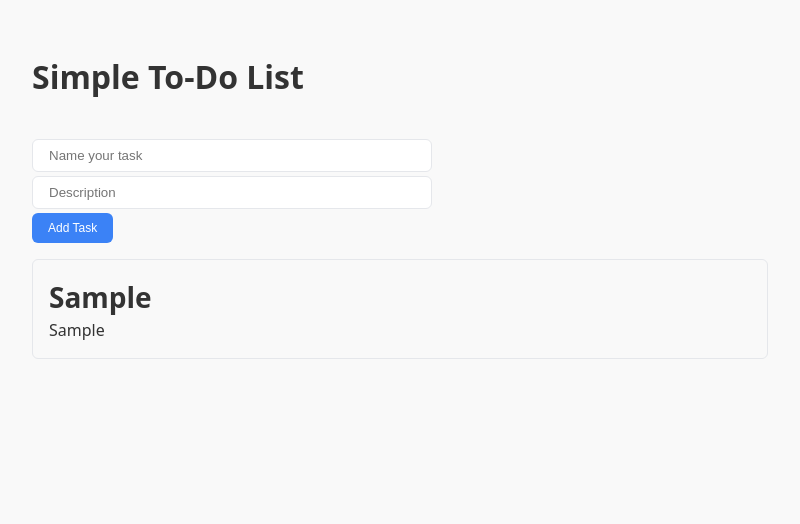
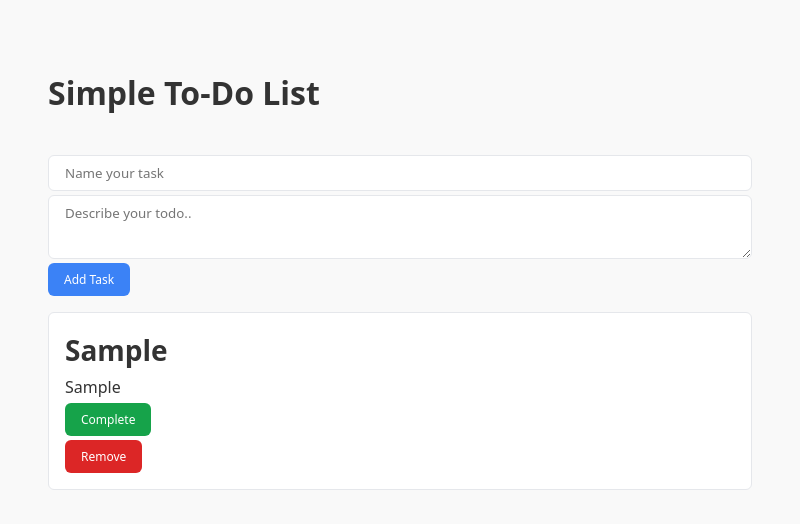
Before and after one commit to samweavers/electron-todo-app, an Electron app: page index.html in a window 800 px wide. Both pictures are taken after typing "Sample", "Sample" into the empty fields and a click on the button "Add Task". Drawn offline with Linux system fonts and the light colour scheme; no server answers.

Commit message:
resync with -bak

```diff
--- a/index.html
+++ b/index.html
@@ -8,7 +8,10 @@
     <h1>Simple To-Do List</h1>
     <section class="todo-inputs">
       <input type="text" id="taskTitleInput" placeholder="Name your task" />
-      <input type="textarea" id="taskDescInput" placeholder="Description" />
+      <textarea
+        type="text"
+        id="taskDescInput"
+        placeholder="Describe your todo.."></textarea>
       <button class="btn" onclick="addTask()">Add Task</button>
     </section>
     <article class="task-list" id="taskList"></article>
--- a/main.css
+++ b/main.css
@@ -4,9 +4,20 @@
   box-sizing: border-box;
 }
 
+:root {
+  --input-height: 2rem;
+  --color-green-200: #bbf7d0;
+  --color-green-600: #16a34a;
+  --color-green-700: #15803d;
+  --color-green-800: #166534;
+  --color-green-900: #14532d;
+  --color-red-600: #dc2626;
+  --color-red-700: #b91c1c;
+}
+
 body {
   margin: 0;
-  padding: 2rem;
+  padding: 3rem;
   font-family: system-ui, sans-serif;
   background-color: #f9f9f9;
   color: #333;
@@ -15,12 +26,17 @@ body {
   gap: 1rem;
 }
 
-input {
+body * {
+  font-family: system-ui, sans-serif;
+}
+
+input,
+textarea {
   width: 100%;
   height: 100%;
+  min-height: var(--input-height);
   padding-left: 1rem; /* px-4 */
   padding-right: 1rem;
-  max-width: 400px;
   padding-top: 0.5rem; /* py-2 */
   padding-bottom: 0.5rem;
   border: 1px solid #e5e7eb;
@@ -28,9 +44,18 @@ input {
   outline: none;
 }
 
-input:focus {
+textarea {
+  min-height: calc(var(--input-height) * 2);
+}
+
+input:focus,
+textarea:focus {
   outline: none;
   box-shadow: 0 0 0 2px rgba(59, 130, 246, 0.5); /* focus:ring-2 focus:ring-blue-500 */
+}
+
+textarea {
+  height: 2rem;
 }
 
 .btn {
@@ -64,8 +89,25 @@ input:focus {
 }
 .todo-item {
   padding: 1rem;
+  background-color: white;
   border: 1px solid #e5e7eb;
   border-radius: 0.375rem; /* rounded-md */
+  display: grid;
+  gap: 0.25rem;
+  position: relative;
+}
+.todo-item.completed {
+  background-color: var(--color-green-200);
+  color: var(--color-green-900);
+}
+.todo-item.completed:after {
+  content: '\2705';
+  position: absolute;
+  top: 5px;
+  right: 5px;
+}
+.todo-item.completed .todo-desc {
+  display: none;
 }
 
 .task-list {
@@ -77,3 +119,17 @@ input:focus {
   display: grid;
   gap: 0.25rem;
 }
+
+.btn.todo-btn-delete {
+  background-color: var(--color-red-600);
+}
+.btn.todo-btn-delete:hover {
+  background-color: var(--color-red-700);
+}
+
+.btn.todo-btn-complete {
+  background-color: var(--color-green-600);
+}
+.btn.todo-btn-complete:hover {
+  background-color: var(--color-green-700);
+}
--- a/package.json
+++ b/package.json
@@ -4,13 +4,15 @@
   "description": "A simple to-do list app using Electron",
   "main": "main.js",
   "scripts": {
-    "start": "electron ."
+    "start": "electron .",
+    "package": "electron-packager . --overwrite --platform=darwin --arch=x64 --out=dist"
   },
   "author": "Your Name",
   "license": "MIT",
   "devDependencies": {
     "autoprefixer": "^10.4.21",
-    "electron": "^30.0.0",
+    "electron": "^30.5.1",
+    "electron-packager": "^17.1.2",
     "postcss": "^8.5.4",
     "tailwindcss": "^4.1.8"
   },
--- a/renderer.js
+++ b/renderer.js
@@ -1,20 +1,18 @@
+// renderer.js
 let tasks = []
 
-function addTask() {
-  const titleInput = document.getElementById('taskTitleInput')
-  const descInput = document.getElementById('taskDescInput')
-  const taskTitle = titleInput.value.trim()
-  const taskDesc = descInput.value.trim()
-  if (taskTitle) {
-    tasks.push({ text: taskTitle, description: taskDesc, completed: false })
-    titleInput.value = ''
-    descInput.value = ''
+async function init() {
+  try {
+    tasks = (await window.electronAPI.loadTasks()) || []
     updateTaskList()
+  } catch (error) {
+    console.error('Failed to load tasks:', error)
   }
 }
 
 function toggleTask(index) {
   tasks[index].completed = !tasks[index].completed
+  window.electronAPI.saveTasks(tasks) // Save after toggling
   updateTaskList()
 }
 
@@ -22,22 +20,68 @@ function updateTaskList() {
   const taskList = document.getElementById('taskList')
   taskList.innerHTML = ''
   tasks.forEach((task, index) => {
+    // initialize elements
     const div = document.createElement('div')
     const titleEl = document.createElement('span')
     const descEl = document.createElement('span')
+    const taskComplete = document.createElement('button')
+    const taskDelete = document.createElement('button')
 
+    // text contents
     titleEl.textContent = task.text
     descEl.textContent = task.description
+    taskComplete.textContent = 'Complete'
+    taskDelete.textContent = 'Remove'
 
+    // classes
     div.classList.add('todo-item')
     titleEl.classList.add('todo-title')
     descEl.classList.add('todo-desc')
+    taskComplete.classList.add('btn', 'todo-btn-complete')
+    taskDelete.classList.add('btn', 'todo-btn-delete')
+
+    if (task.completed) div.classList.add('completed')
+    taskComplete.onclick = () => toggleTask(index)
+    taskDelete.onclick = () => removeTask(index)
 
     div.appendChild(titleEl)
     div.appendChild(descEl)
-
-    if (task.completed) div.classList.add('completed')
-    div.onclick = () => toggleTask(index)
+    div.appendChild(taskComplete)
+    div.appendChild(taskDelete)
     taskList.appendChild(div)
   })
 }
+
+function addTask() {
+  const titleInput = document.getElementById('taskTitleInput')
+  const descInput = document.getElementById('taskDescInput')
+  const taskTitle = titleInput.value.trim()
+  const taskDesc = descInput.value.trim()
+
+  if (taskTitle) {
+    tasks.push({ text: taskTitle, description: taskDesc, completed: false })
+    titleInput.value = ''
+    descInput.value = ''
+    window.electronAPI.saveTasks(tasks) // Save after adding
+    updateTaskList()
+  }
+}
+function removeTask(index) {
+  tasks.splice(index, 1)
+  window.electronAPI.saveTasks(tasks) // Save after adding
+  updateTaskList()
+}
+
+// function removeTask(taskTitleToRemove) {
+//   // Find the index of the task with the given title
+//   const index = tasks.findIndex((task) => task.text === taskTitleToRemove)
+
+//   if (index !== -1) {
+//     tasks.splice(index, 1) // Remove the task from the array
+//     window.electronAPI.saveTasks(tasks) // Save updated tasks
+//     updateTaskList() // Refresh the UI
+//   }
+// }
+
+// Run init when DOM is ready
+window.addEventListener('DOMContentLoaded', init)
```
Also changed, not shown: main.js (+6 -14 lines), preload.js (+35 -1 lines), tasks.json (added, +7 -0 lines), 1 other file.
